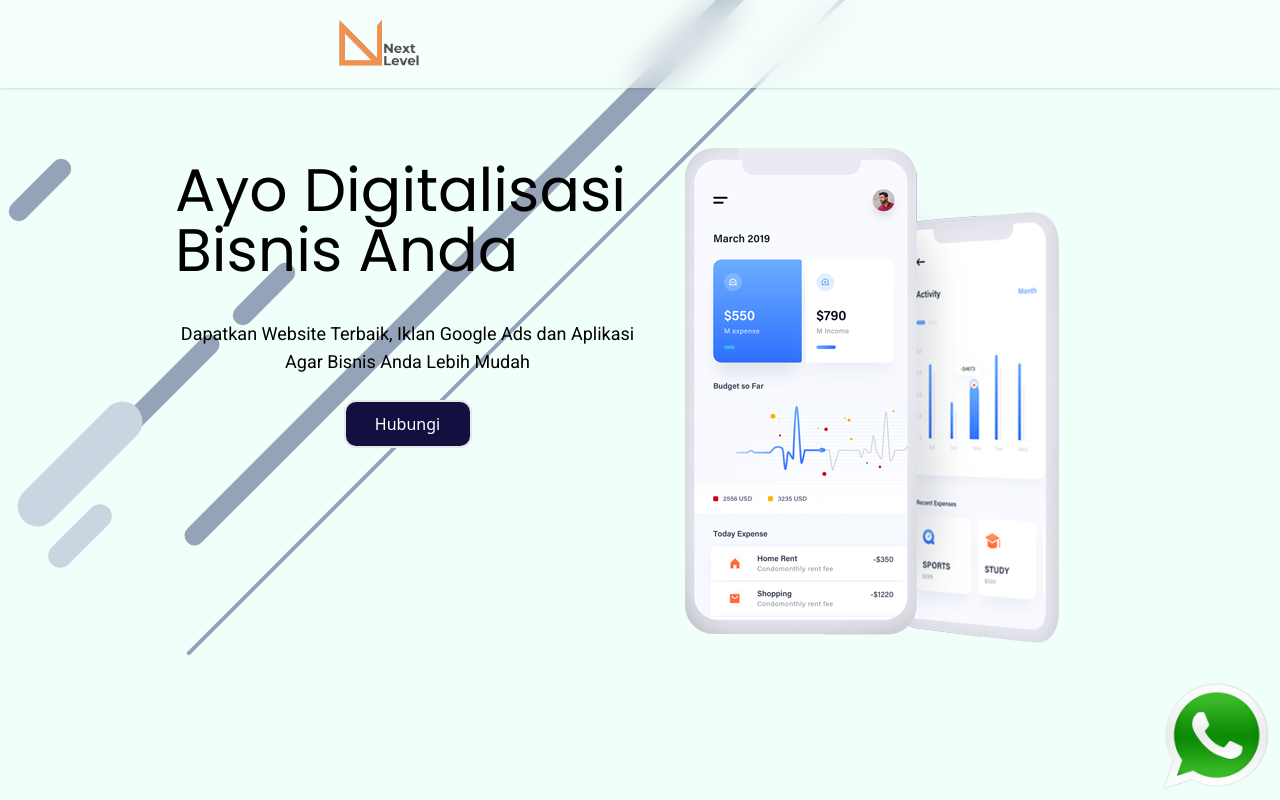
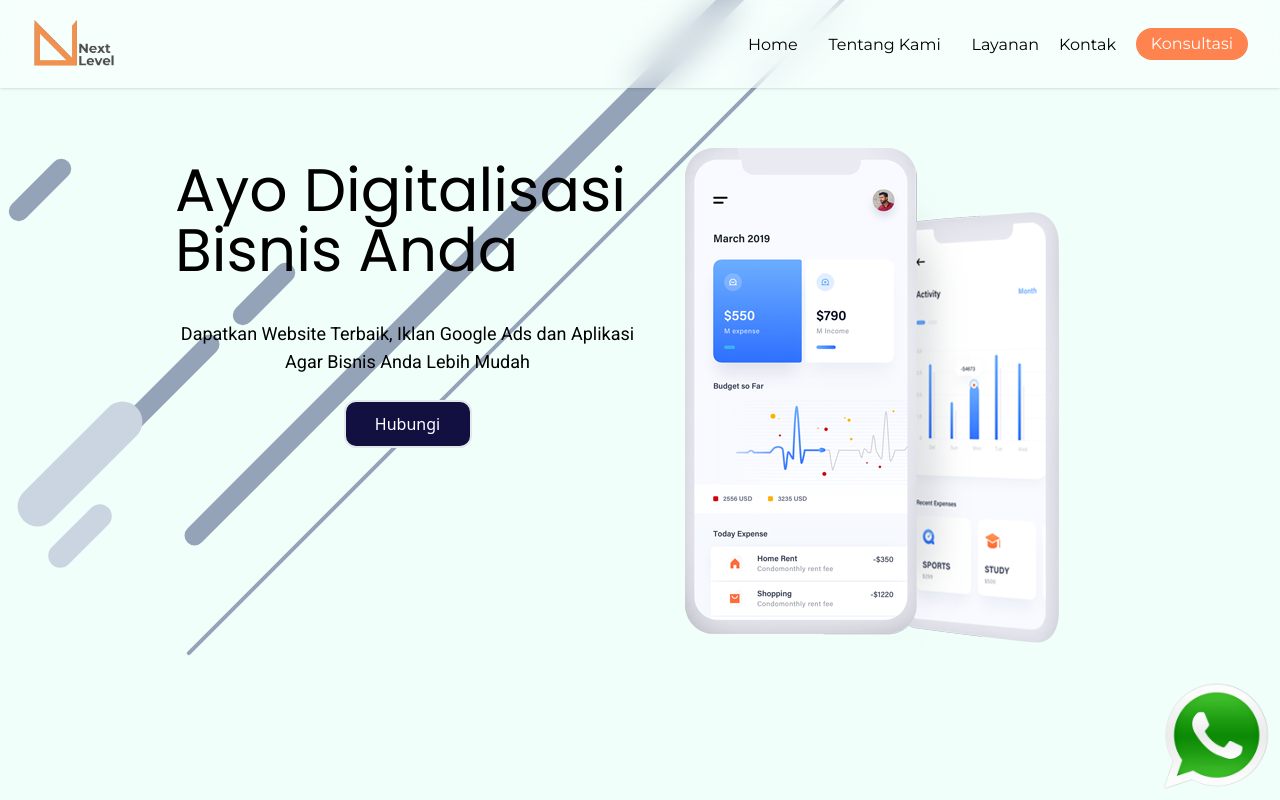
Before and after one commit to 05rahmatulloh/nextlevel, a Vue app: page / in a window 1280 px wide. Shown: the top 800 px of the page. Built offline with nearby package versions, Linux system fonts and the light colour scheme.

Commit message:
penyesuaian

```diff
--- a/src/assets/output.css
+++ b/src/assets/output.css
@@ -818,6 +818,10 @@ video {
   width: auto;
 }
 
+.min-w-20 {
+  min-width: 5rem;
+}
+
 .max-w-\[1050px\] {
   max-width: 1050px;
 }
@@ -878,6 +882,21 @@ video {
 
 .gap-4 {
   gap: 1rem;
+}
+
+.gap-x-7 {
+  -moz-column-gap: 1.75rem;
+       column-gap: 1.75rem;
+}
+
+.gap-x-4 {
+  -moz-column-gap: 1rem;
+       column-gap: 1rem;
+}
+
+.gap-x-3 {
+  -moz-column-gap: 0.75rem;
+       column-gap: 0.75rem;
 }
 
 .overflow-hidden {
@@ -1294,6 +1313,14 @@ video {
     height: 100vh;
   }
 
+  .lg\:h-7 {
+    height: 1.75rem;
+  }
+
+  .lg\:h-auto {
+    height: auto;
+  }
+
   .lg\:w-20 {
     width: 5rem;
   }
@@ -1318,6 +1345,38 @@ video {
     width: auto;
   }
 
+  .lg\:w-80 {
+    width: 20rem;
+  }
+
+  .lg\:w-3 {
+    width: 0.75rem;
+  }
+
+  .lg\:w-36 {
+    width: 9rem;
+  }
+
+  .lg\:w-96 {
+    width: 24rem;
+  }
+
+  .lg\:w-full {
+    width: 100%;
+  }
+
+  .lg\:w-40 {
+    width: 10rem;
+  }
+
+  .lg\:w-\[96\] {
+    width: 96;
+  }
+
+  .lg\:w-\[500px\] {
+    width: 500px;
+  }
+
   .lg\:flex-row {
     flex-direction: row;
   }
@@ -1330,6 +1389,24 @@ video {
     --tw-space-x-reverse: 0;
     margin-right: calc(1.5rem * var(--tw-space-x-reverse));
     margin-left: calc(1.5rem * calc(1 - var(--tw-space-x-reverse)));
+  }
+
+  .lg\:space-x-8 > :not([hidden]) ~ :not([hidden]) {
+    --tw-space-x-reverse: 0;
+    margin-right: calc(2rem * var(--tw-space-x-reverse));
+    margin-left: calc(2rem * calc(1 - var(--tw-space-x-reverse)));
+  }
+
+  .lg\:space-x-1 > :not([hidden]) ~ :not([hidden]) {
+    --tw-space-x-reverse: 0;
+    margin-right: calc(0.25rem * var(--tw-space-x-reverse));
+    margin-left: calc(0.25rem * calc(1 - var(--tw-space-x-reverse)));
+  }
+
+  .lg\:space-x-2 > :not([hidden]) ~ :not([hidden]) {
+    --tw-space-x-reverse: 0;
+    margin-right: calc(0.5rem * var(--tw-space-x-reverse));
+    margin-left: calc(0.5rem * calc(1 - var(--tw-space-x-reverse)));
   }
 
   .lg\:bg-contain {
--- a/src/components/navbar2.vue
+++ b/src/components/navbar2.vue
@@ -4,11 +4,11 @@
       <!-- Logo -->
 
       <div
-        class="items-center justify-between w-full lg:w-auto flex mx-auto px-4 lg:flex"
+        class="items-center justify-between w-full lg:w-full flex mx-auto px-4 lg:flex"
         :class="{ 'w-auto': isMenuOpen }"
       >
         <div
-          class="flex items-center justify-start lg:justify-start w-full"
+          class="flex items-center w-auto justify-start lg:justify-start "
           :class="{ 'justify-center': isMenuOpen }"
         >
           <a href="#home" class="text-2xl font-bold text-gray-800">
@@ -30,10 +30,10 @@
             'h-0 overflow-hidden': !isMenuOpen,
             'h-auto': isMenuOpen,
           }"
-          class="flex-col items-center lg:flex lg:flex-row lg:space-x-6 transition-all duration-500"
+          class="flex-col items-center lg:h-auto lg:w-[500px] w-auto  transition-all duration-500"
         >
           <ul
-            class="flex-col items-center text-center justify-center lg:flex lg:flex-row lg:space-x-6"
+            class="flex-col items-center text-center justify-center lg:flex lg:flex-row lg:space-x-2 gap-x-3  "
           >
             <li>
               <a
@@ -42,10 +42,10 @@
                 >Home</a
               >
             </li>
-            <li class="lg:w-32">
+            <li class="lg:w-40">
               <a
                 href="#about"
-                class="text-black hover:border-b-2 hover:border-slate-500 transition duration-300 text-md font-monserat"
+                class="text-black hover:border-b-2  hover:border-slate-500 transition duration-300 text-md font-monserat"
                 >Tentang Kami</a
               >
             </li>
```
